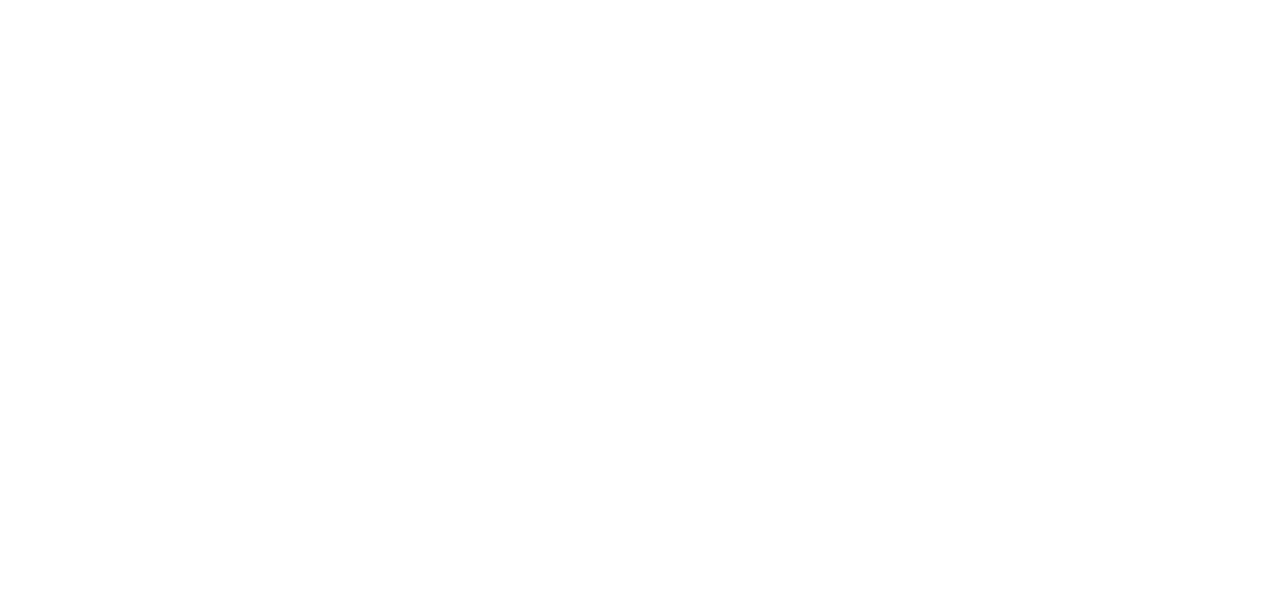
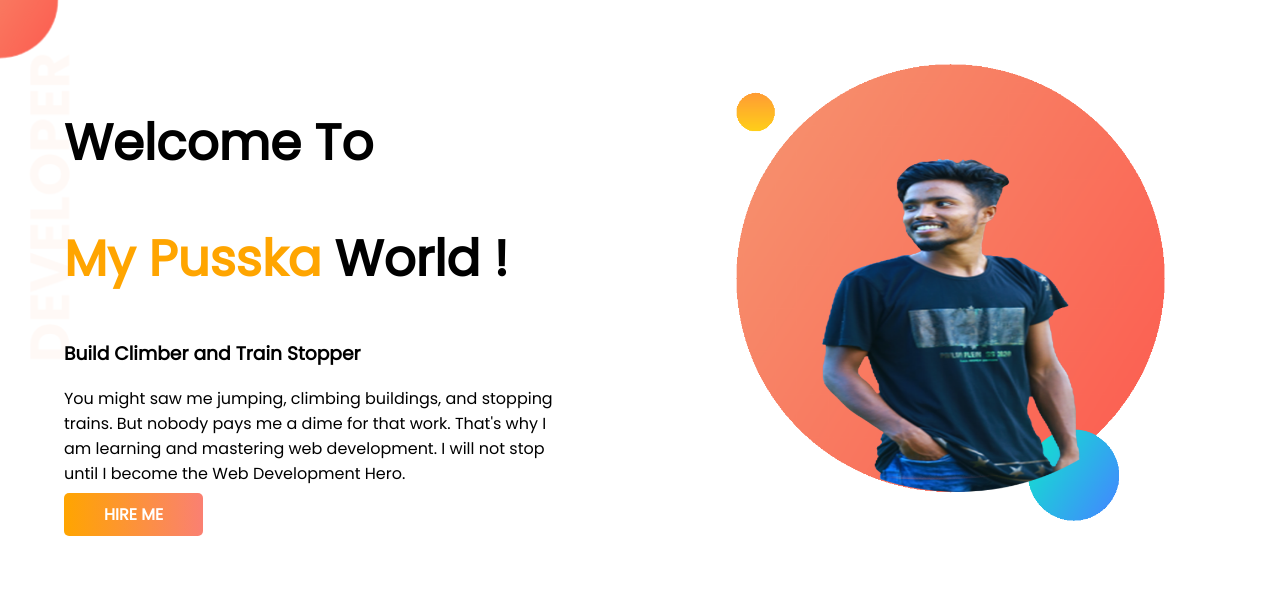
Before and after one commit to aonikpaulalock/My-Frist-Portfolio, a plain HTML site: page index.html in a window 1280 px wide. Drawn offline with Linux system fonts and the light colour scheme.

Commit message:
top banner add

```diff
--- a/index.html
+++ b/index.html
@@ -4,9 +4,36 @@
   <meta charset="UTF-8">
   <meta http-equiv="X-UA-Compatible" content="IE=edge">
   <meta name="viewport" content="width=device-width, initial-scale=1.0">
-  <title>My-Frist-Portfolio</title>
+<link rel="preconnect" href="https://fonts.googleapis.com">
+<link rel="preconnect" href="https://fonts.gstatic.com" crossorigin>
+<link href="https://fonts.googleapis.com/css2?family=Poppins&display=swap" rel="stylesheet">
+<link rel="stylesheet" href="style.css">
+<title>My-Frist-Portfolio</title>
 </head>
 <body>
 
+  <!-- ===== Top Scetion Starts ======= -->
+
+<section class="top-banner">
+<div class="half-width">
+<h1>Welcome To</h1>
+<h1><span>My Pusska</span> World !</h1>
+<h3>Build Climber and Train Stopper</h3>
+<p>You might saw me jumping, climbing buildings, and stopping trains. But nobody pays me a dime for that work. That's why I am learning and mastering web development. I will not stop until I become the Web Development Hero.</p>
+<a href="" class="Hire-Btn">HIRE ME</a>
+</div>
+<div class="half-width">
+<img src="images/aonik1.png" alt="">
+</div>
+</section>
+
+
+  <!-- ===== Top Scetion Ends ======= -->
+
+  <Section>
+
+  </Section>
+
+
 </body>
 </html>
--- a/style.css
+++ b/style.css
@@ -0,0 +1,40 @@
+body{
+  font-family: 'Poppins', sans-serif;
+  margin: 0;
+}
+
+
+/* ==== Top Banner Scetion-Starts ==== */
+
+.top-banner{
+  display: flex;
+  background-image: url(./images/top-banner.png);
+  background-repeat: no-repeat;
+}
+
+.half-width{
+width: 50%;
+padding: 5%;
+}
+.half-width h1{
+  font-size: 50px;
+}
+.half-width h3{
+  font-weight: 900;
+}
+.half-width span{
+  color: orange;
+}
+
+.half-width img{
+  width: 90%;
+}
+.Hire-Btn{
+  text-decoration: none;
+  background-image: linear-gradient(to left,salmon,orange);
+  padding: 10px 40px;
+  font-weight: 800;
+  color: white;
+  border-radius:5px;
+}
+     /* ==== Top Banner Scetion-Ends ==== */
```
